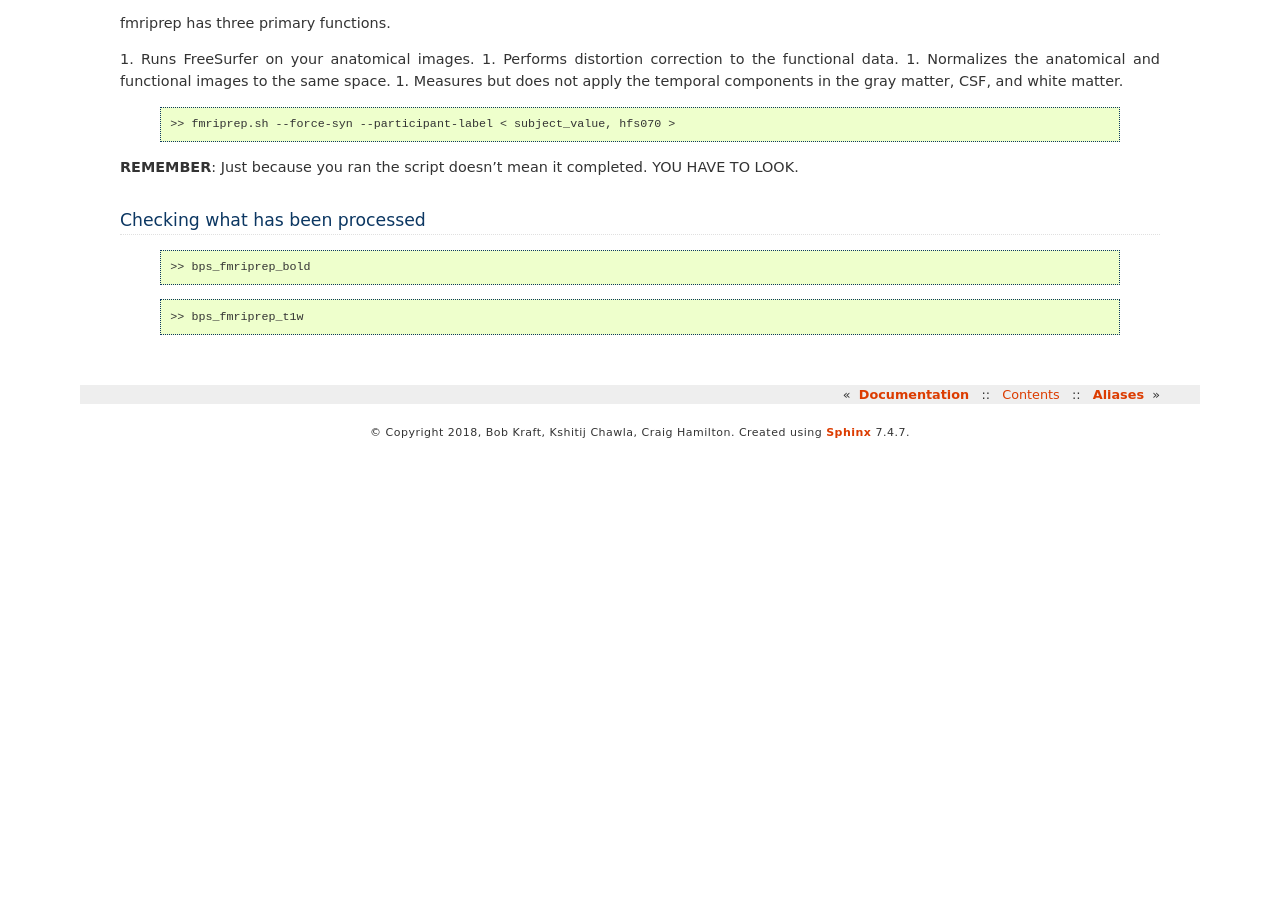
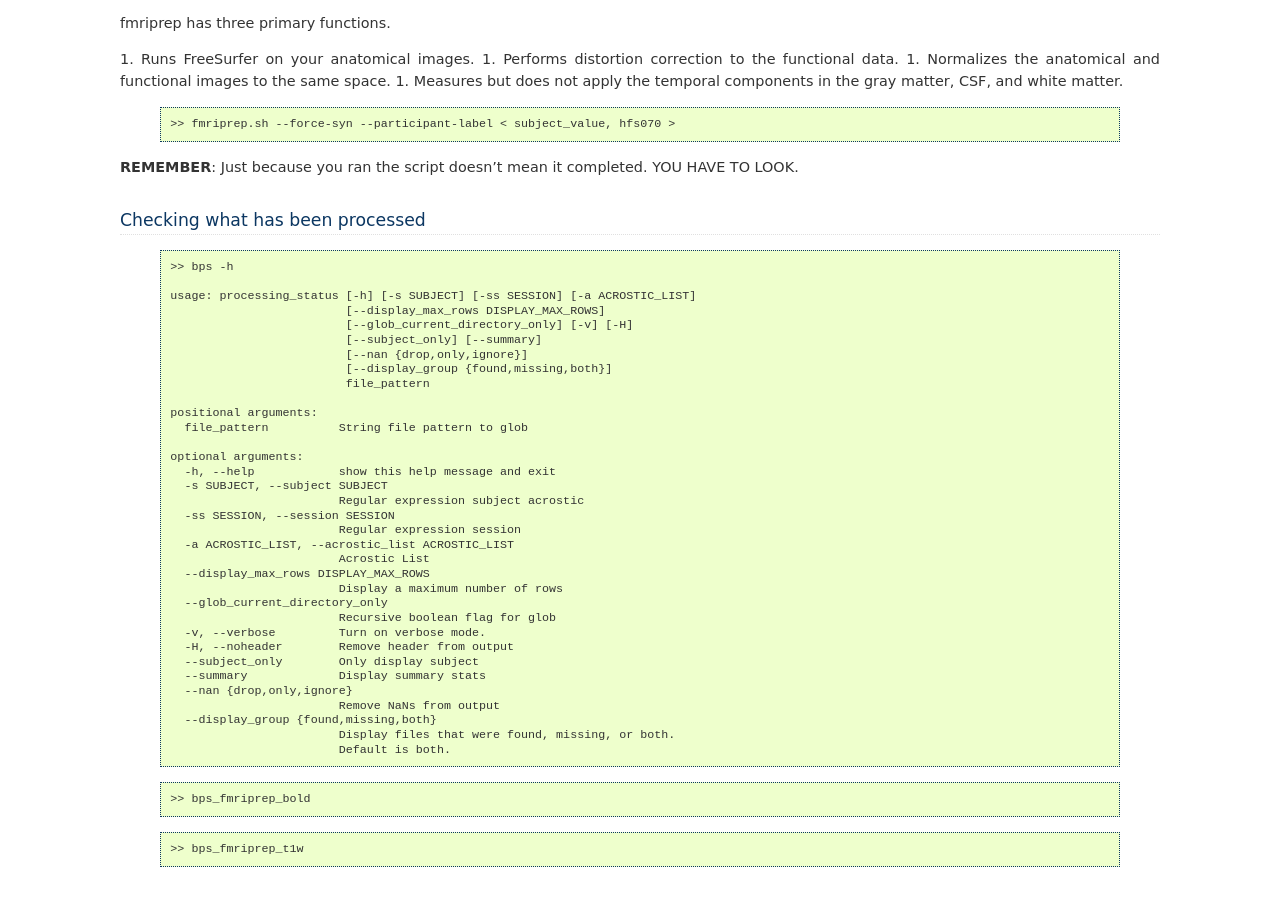
Before and after one commit to bkraft4257/tic2, a Sphinx documentation site: the page built from docs/source/other/quick_reference.rst, in a window 1280 px wide and 900 px high, scrolled down 2294 px. Built offline with Sphinx 7.4.7, drawn with Linux system fonts in a browser that asks for light colours; before the commit the page ends 2743 px from its top, so only the background shows below that.

Commit message:
Dog fooding and updating documentation.
Signed-off-by: bkraft <bob.kraft@infiniteleap.net>

Former-commit-id: e6dd4bba5031fbfa01ed06a124d62cabbab60ebd
Former-commit-id: c6721190da8e3dfeb5f7a7ac942eb9277bc7024f

```diff
--- a/docs/source/other/quick_reference.rst
+++ b/docs/source/other/quick_reference.rst
@@ -144,6 +144,43 @@ Checking what has been processed
 
     .. code-block:: console
 
+        >> bps -h
+
+        usage: processing_status [-h] [-s SUBJECT] [-ss SESSION] [-a ACROSTIC_LIST]
+                                 [--display_max_rows DISPLAY_MAX_ROWS]
+                                 [--glob_current_directory_only] [-v] [-H]
+                                 [--subject_only] [--summary]
+                                 [--nan {drop,only,ignore}]
+                                 [--display_group {found,missing,both}]
+                                 file_pattern
+
+        positional arguments:
+          file_pattern          String file pattern to glob
+
+        optional arguments:
+          -h, --help            show this help message and exit
+          -s SUBJECT, --subject SUBJECT
+                                Regular expression subject acrostic
+          -ss SESSION, --session SESSION
+                                Regular expression session
+          -a ACROSTIC_LIST, --acrostic_list ACROSTIC_LIST
+                                Acrostic List
+          --display_max_rows DISPLAY_MAX_ROWS
+                                Display a maximum number of rows
+          --glob_current_directory_only
+                                Recursive boolean flag for glob
+          -v, --verbose         Turn on verbose mode.
+          -H, --noheader        Remove header from output
+          --subject_only        Only display subject
+          --summary             Display summary stats
+          --nan {drop,only,ignore}
+                                Remove NaNs from output
+          --display_group {found,missing,both}
+                                Display files that were found, missing, or both.
+                                Default is both.
+
+    .. code-block:: console
+
         >> bps_fmriprep_bold
 
 
```
